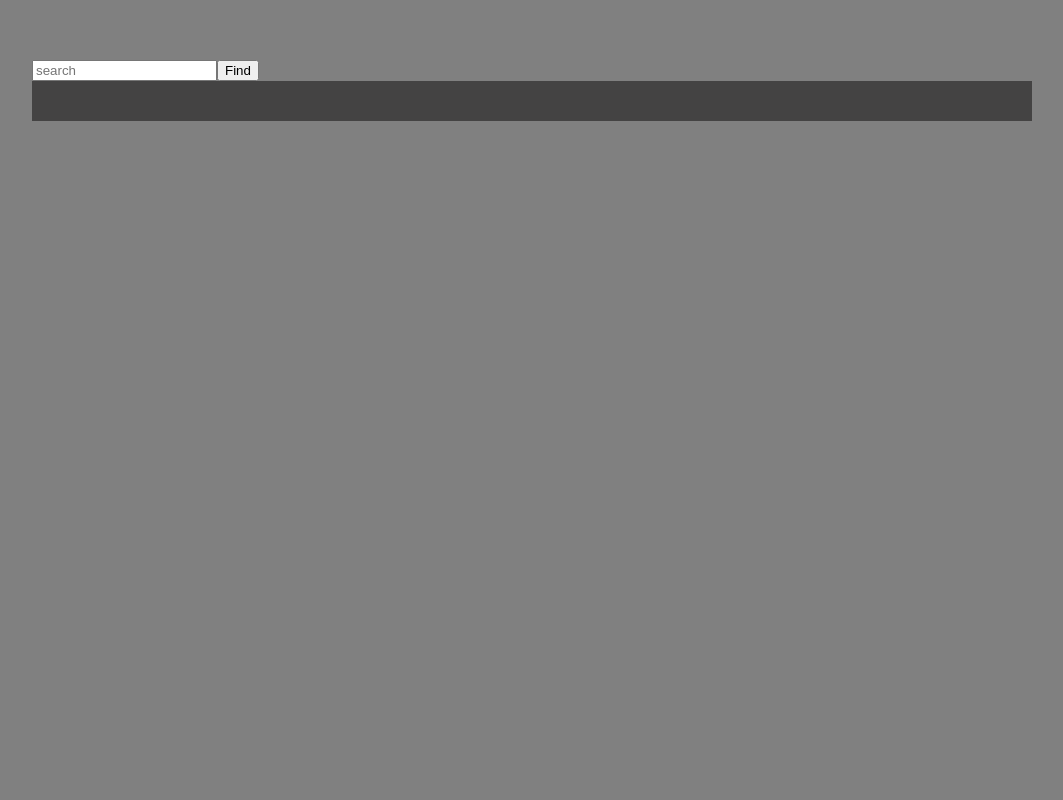
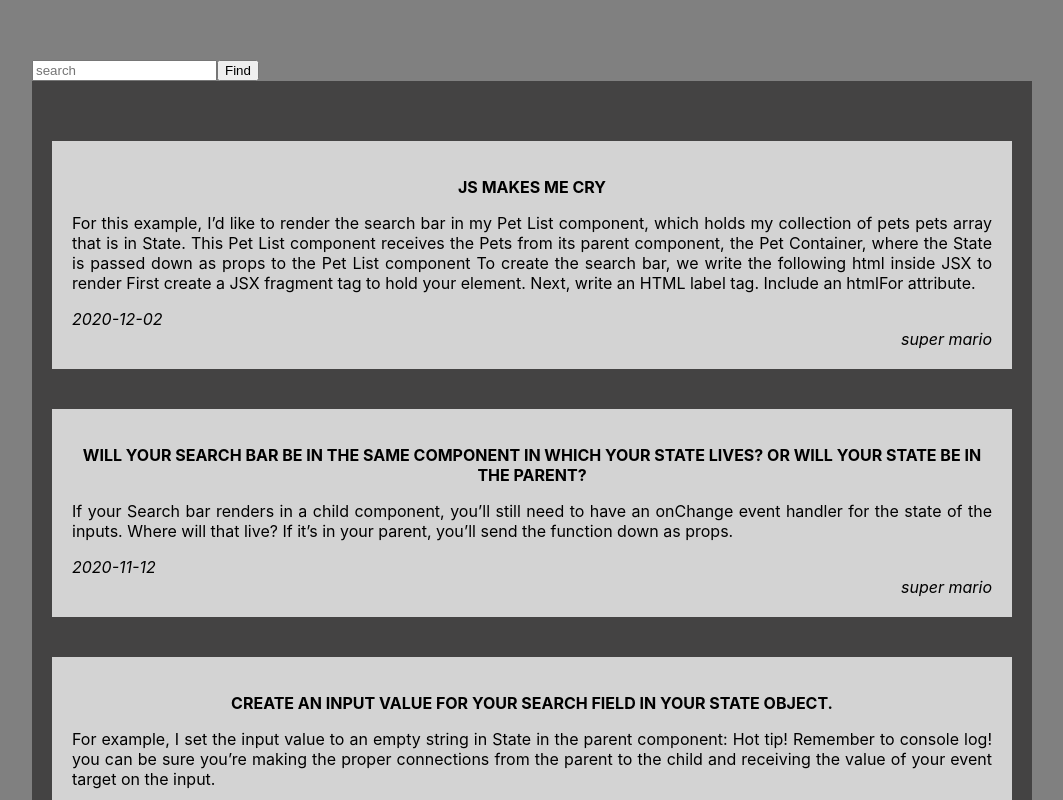
Before and after one commit to SvitlanaRybakova/react-app-search-bar, a React (Create React App) app: page / in a window 1280 px wide. Shown: the top 800 px of the page, without its empty margins (108-1171 px from the left). Built offline with nearby package versions, Linux system fonts and the light colour scheme.

Commit message:
create context, connect in to the article component, render it

```diff
--- a/src/App.js
+++ b/src/App.js
@@ -1,10 +1,14 @@
 import React from 'react';
 import Home from './pages/Home';
+import ArticleContextProvider from './context/ArticleContext';
 
 function App() {
   return (
     <div className="App">
-      <Home/>
+      <ArticleContextProvider>
+        <Home/>
+      </ArticleContextProvider>
+
     </div>
   );
 }
--- a/src/components/Article.js
+++ b/src/components/Article.js
@@ -1,14 +1,17 @@
-import React from 'react';
+import {articleItem, title, content, date, author} from '../styles/Article.module.css';
 
-function Article(){
-  return(
+function Article({ data }) {
+
+  console.log(data);
+
+  return (
     <>
-    <div className="articleItem">
-      <p className="title"></p>
-      <p className="content"></p>
-      <span className="date"></span>
-      <span className="author"></span>
-    </div>
+      <div className={articleItem}>
+        <p className={title}>{data.title}</p>
+        <p className={content}>{data.content}</p>
+        <span className={date}>{data.date}</span>
+        <span className={author}>{data.author}</span>
+      </div>
     </>
   )
 }
--- /dev/null
+++ b/src/context/ArticleContext.js
@@ -0,0 +1,47 @@
+import {  createContext, useEffect, useState } from 'react';
+
+export const ArticleContext = createContext();
+
+function ArticleContextProvider(props){
+
+  const [articles, setArticle] = useState([
+    {id: 1,
+    title: 'JS makes me cry',
+    content: 'For this example, I’d like to render the search bar in my Pet List component, which holds my collection of pets pets array that is in State. This Pet List component receives the Pets from its parent component, the Pet Container, where the State is passed down as props to the Pet List component To create the search bar, we write the following html inside JSX to render First create a JSX fragment tag to hold your element. Next, write an HTML label tag. Include an htmlFor attribute.',
+    date: '2020-12-02',
+    author: 'super mario'
+  },
+  {id: 2,
+    title: 'Will your search bar be in the same component in which your state lives? Or will your state be in the parent?',
+    content: 'If your Search bar renders in a child component, you’ll still need to have an onChange event handler for the state of the inputs. Where will that live? If it’s in your parent, you’ll send the function down as props.',
+    date: '2020-11-12',
+    author: 'super mario'
+  },
+  {id: 3,
+    title: 'Create an input value for your search field in your State object.',
+    content: 'For example, I set the input value to an empty string in State in the parent component: Hot tip! Remember to console log! you can be sure you’re making the proper connections from the parent to the child and receiving the value of your event target on the input.',
+    date: '2020-10-25',
+    author: 'super mario'
+  },
+  {id: 4,
+    title: 'Pass down the props and test along the way!',
+    content: 'To test at this point, make sure you pass down the state as props for input value and also the handle on change function for the input field of the search bar as props to the child component, like so:',
+    date: '2019-10-22',
+    author: 'super mario'
+  },
+  {id: 5,
+    title: 'And now, for the real fun. Actually searching!',
+    content: 'We’re going to create a variable named Filtered Pets, whose return value will be an array of filtered pets, filtered based on the input value key from the state that’s been updated by the on change handler that’s invoked in the input field of the search bar. MDN explains that “The filter() method creates a new array with all elements that pass the test implemented by the provided function.” We’ll be sure to define this variable after the render lifecycle method in our Pet Container class component and before the return statement. We’ll use the variable inside the return method to pass down as an argument to our callback function for the sort handler, which we’re passing down as props to the Pet List child component. This is so we can have the array of pets in state of the parent (pet container) available as props to the child (Pet List) and so this array will be both sorted and filtered for search, depending on if that’s so.',
+    date: '2020-12-02',
+    author: 'super mario'
+  }
+  ])
+
+
+  return(
+    <ArticleContext.Provider value={ {articles} }>
+      {props.children}
+    </ArticleContext.Provider>
+  )
+}
+export default ArticleContextProvider;
--- a/src/pages/Home.js
+++ b/src/pages/Home.js
@@ -1,13 +1,26 @@
-import React from 'react';
+import React,  { useContext } from 'react';
+import Article from '../components/Article';
 import Search from '../components/Search';
-import { body, container, articleWrapper } from '../styles/Home.module.css';
+import { container, articleWrapper } from '../styles/Home.module.css';
+import { ArticleContext } from '../context/ArticleContext';
 
 function Home(){
+  const { articles } = useContext(ArticleContext);
+  console.log(articles);
+
   return(
     <>
     <div className={container}>
       <Search />
-      <div className={articleWrapper}></div>
+      <div className={articleWrapper}>
+        {articles.map(value => <Article key={value.id} data={value} />)}
+
+
+
+
+
+
+      </div>
     </div>
 
     </>
--- /dev/null
+++ b/src/styles/Article.module.css
@@ -0,0 +1,24 @@
+.articleItem{
+
+  background-color: lightgrey;
+  padding: 20px;
+  margin-top: 40px;
+  margin-bottom: 40px;
+}
+.title{
+  text-align: center;
+  text-transform: uppercase;
+  font-weight: bold;
+}
+.content{
+  text-align: justify;
+}
+.date{
+  font-style: italic;
+  display: block;
+}
+.author{
+font-style: italic;
+text-align: right;
+display: block;
+}
```
